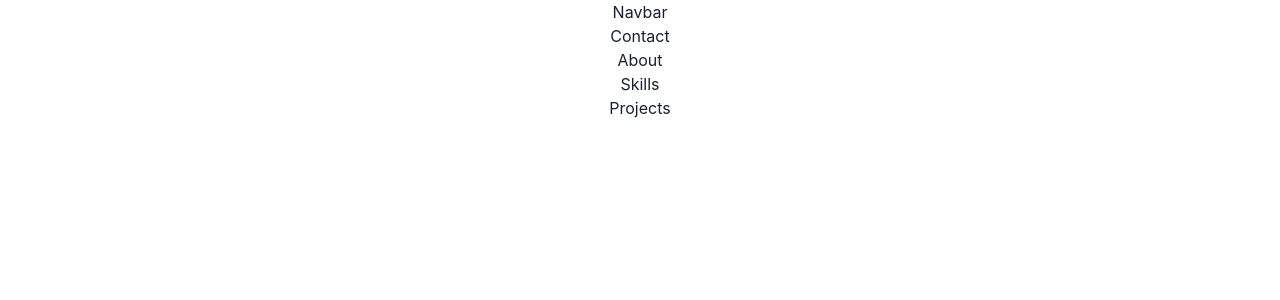
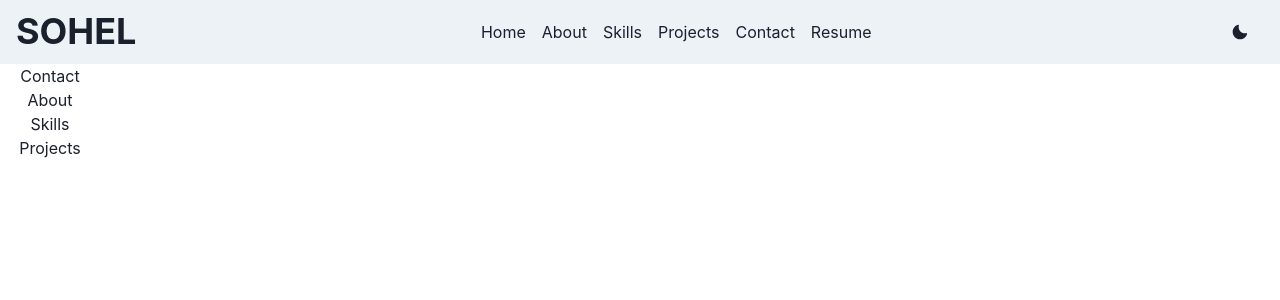
Before and after one commit to syedsohel22/syedsohel22.github.io, a React (Create React App) app: page / in a window 1280 px wide. Shown: the top 300 px of the page. Built offline with nearby package versions, Linux system fonts and the light colour scheme.

Commit message:
added files

```diff
--- a/package.json
+++ b/package.json
@@ -4,6 +4,7 @@
   "version": "0.1.0",
   "private": true,
   "dependencies": {
+    "@chakra-ui/icons": "^2.0.17",
     "@chakra-ui/react": "^2.4.9",
     "@emotion/react": "^11.10.5",
     "@emotion/styled": "^11.10.5",
--- a/public/index.html
+++ b/public/index.html
@@ -24,7 +24,7 @@
       work correctly both with client-side routing and a non-root public URL.
       Learn how to configure a non-root public URL by running `npm run build`.
     -->
-    <title>React App</title>
+    <title>Sohel Syed Portfolio</title>
   </head>
   <body>
     <noscript>You need to enable JavaScript to run this app.</noscript>
--- a/src/App.js
+++ b/src/App.js
@@ -1,9 +1,19 @@
 import "./App.css";
 import Home from "./Components/Home";
+import About from "./Components/About";
+import Contact from "./Components/Contact";
+import Navbar from "./Components/Navbar";
+import Projects from "./Components/Projects";
+import Skills from "./Components/Skills";
 function App() {
   return (
     <div className="App">
+      <Navbar />
       <Home />
+      <Contact />
+      <About />
+      <Skills />
+      <Projects />
     </div>
   );
 }
--- a/src/Components/About.jsx
+++ b/src/Components/About.jsx
@@ -1,10 +1,10 @@
 import React from "react";
-
+import { Box } from "@chakra-ui/react";
 const About = () => {
   return (
-    <div id="about" class="about section">
+    <Box id="about" className="about section" w={100}>
       About
-    </div>
+    </Box>
   );
 };
 
--- a/src/Components/Contact.jsx
+++ b/src/Components/Contact.jsx
@@ -1,7 +1,12 @@
+import { Box } from "@chakra-ui/react";
 import React from "react";
 
 const Contact = () => {
-  return <div id="contact">Contact</div>;
+  return (
+    <Box id="contact" w={100}>
+      Contact
+    </Box>
+  );
 };
 
 export default Contact;
--- a/src/Components/Home.jsx
+++ b/src/Components/Home.jsx
@@ -1,18 +1,41 @@
+import { Box } from "@chakra-ui/react";
 import React from "react";
-import About from "./About";
-import Contact from "./Contact";
-import Navbar from "./Navbar";
-import Projects from "./Projects";
-import Skills from "./Skills";
+
+import "./home.css";
 const Home = () => {
   return (
-    <div id="home">
-      <Navbar />
-      <Contact />
-      <About />
-      <Skills />
-      <Projects />
-    </div>
+    <Box id="home">
+      {/* <div style={{ border: "1px solid black" }}>
+        <div class="context">
+          <img
+            src="https://avatars.githubusercontent.com/u/83800834?v=4"
+            alt="img"
+          />
+          <h1>Sohel Syed </h1>
+
+          <p>
+            I am a Full stack web developer doing militry style coding and
+            learning MERN Stack at Masai School. I have done various group as
+            well as individual projects in my coding journey
+          </p>
+        </div>
+
+        <div class="area">
+          <ul class="circles">
+            <li></li>
+            <li></li>
+            <li></li>
+            <li></li>
+            <li></li>
+            <li></li>
+            <li></li>
+            <li></li>
+            <li></li>
+            <li></li>
+          </ul>
+        </div>
+      </div> */}
+    </Box>
   );
 };
 
--- a/src/Components/Navbar.jsx
+++ b/src/Components/Navbar.jsx
@@ -1,7 +1,56 @@
-import React from "react";
+import {
+  Box,
+  Flex,
+  //Link,
+  Button,
+  //useDisclosure,
+  useColorModeValue,
+  Stack,
+  useColorMode,
+  Heading,
+} from "@chakra-ui/react";
+import { MoonIcon, SunIcon } from "@chakra-ui/icons";
 
-const Navbar = () => {
-  return <div id="nav-menu">Navbar</div>;
-};
+// const NavLink = () => (
+//   <Link
+//     px={2}
+//     py={1}
+//     rounded={"md"}
+//     _hover={{
+//       textDecoration: "none",
+//       bg: useColorModeValue("gray.200", "gray.700"),
+//     }}
+//     href={"#"}
+//   >
+//     {/* // {children} */}
+//   </Link>
+// );
 
-export default Navbar;
+export default function Nav() {
+  const { colorMode, toggleColorMode } = useColorMode();
+  //const { isOpen, onOpen, onClose } = useDisclosure();
+  return (
+    <>
+      <Box bg={useColorModeValue("gray.100", "gray.900")} px={4}>
+        <Flex h={16} alignItems={"center"} justifyContent={"space-between"}>
+          <Heading>SOHEL</Heading>
+          <Flex gap={4}>
+            <Box className="nav-link home">Home</Box>
+            <Box className="nav-link about">About</Box>
+            <Box className="nav-link skills">Skills</Box>
+            <Box className="nav-link projects">Projects</Box>
+            <Box className="nav-link contact">Contact</Box>
+            <Box className="nav-link resume">Resume</Box>
+          </Flex>
+          <Flex alignItems={"center"}>
+            <Stack direction={"row"} spacing={7}>
+              <Button onClick={toggleColorMode}>
+                {colorMode === "light" ? <MoonIcon /> : <SunIcon />}
+              </Button>
+            </Stack>
+          </Flex>
+        </Flex>
+      </Box>
+    </>
+  );
+}
--- a/src/Components/Projects.jsx
+++ b/src/Components/Projects.jsx
@@ -1,9 +1,12 @@
-import React from 'react'
+import { Box } from "@chakra-ui/react";
+import React from "react";
 
 const Projects = () => {
   return (
-    <div id="projects">Projects</div>
-  )
-}
+    <Box id="projects" w={100}>
+      Projects
+    </Box>
+  );
+};
 
-export default Projects
+export default Projects;
--- a/src/Components/Skills.jsx
+++ b/src/Components/Skills.jsx
@@ -1,7 +1,12 @@
+import { Box } from "@chakra-ui/react";
 import React from "react";
 
 const Skills = () => {
-  return <div id="skills">Skills</div>;
+  return (
+    <Box id="skills" w={100}>
+      Skills
+    </Box>
+  );
 };
 
 export default Skills;
--- /dev/null
+++ b/src/Components/home.css
@@ -0,0 +1,149 @@
+@import url('https://fonts.googleapis.com/css?family=Exo:400,700');
+
+*{
+    margin: 0px;
+    padding: 0px;
+}
+
+body{
+    font-family: 'Exo', sans-serif;
+}
+
+
+.context {
+    width: 100%;
+    position: absolute;
+    top:50vh;
+
+}
+
+.context h1{
+    text-align: center;
+    color: #fff;
+    font-size: 50px;
+}
+
+
+.area{
+    background: #4e54c8;
+    background: -webkit-linear-gradient(to left, #8f94fb, #4e54c8);
+    width: 100%;
+    height:100vh;
+
+
+}
+
+.circles{
+    position: absolute;
+    top: 0;
+    left: 0;
+    width: 100%;
+    height: 100%;
+    overflow: hidden;
+}
+
+.circles li{
+    position: absolute;
+    display: block;
+    list-style: none;
+    width: 20px;
+    height: 20px;
+    background: rgba(255, 255, 255, 0.2);
+    animation: animate 25s linear infinite;
+    bottom: -150px;
+
+}
+
+.circles li:nth-child(1){
+    left: 25%;
+    width: 80px;
+    height: 80px;
+    animation-delay: 0s;
+}
+
+
+.circles li:nth-child(2){
+    left: 10%;
+    width: 20px;
+    height: 20px;
+    animation-delay: 2s;
+    animation-duration: 12s;
+}
+
+.circles li:nth-child(3){
+    left: 70%;
+    width: 20px;
+    height: 20px;
+    animation-delay: 4s;
+}
+
+.circles li:nth-child(4){
+    left: 40%;
+    width: 60px;
+    height: 60px;
+    animation-delay: 0s;
+    animation-duration: 18s;
+}
+
+.circles li:nth-child(5){
+    left: 65%;
+    width: 20px;
+    height: 20px;
+    animation-delay: 0s;
+}
+
+.circles li:nth-child(6){
+    left: 75%;
+    width: 110px;
+    height: 110px;
+    animation-delay: 3s;
+}
+
+.circles li:nth-child(7){
+    left: 35%;
+    width: 150px;
+    height: 150px;
+    animation-delay: 7s;
+}
+
+.circles li:nth-child(8){
+    left: 50%;
+    width: 25px;
+    height: 25px;
+    animation-delay: 15s;
+    animation-duration: 45s;
+}
+
+.circles li:nth-child(9){
+    left: 20%;
+    width: 15px;
+    height: 15px;
+    animation-delay: 2s;
+    animation-duration: 35s;
+}
+
+.circles li:nth-child(10){
+    left: 85%;
+    width: 150px;
+    height: 150px;
+    animation-delay: 0s;
+    animation-duration: 11s;
+}
+
+
+
+@keyframes animate {
+
+    0%{
+        transform: translateY(0) rotate(0deg);
+        opacity: 1;
+        border-radius: 0;
+    }
+
+    100%{
+        transform: translateY(-1000px) rotate(720deg);
+        opacity: 0;
+        border-radius: 50%;
+    }
+
+}
```
Also changed, not shown: 1 other file (tests, documents, lock files or other folders).
